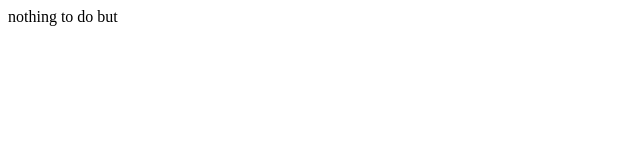
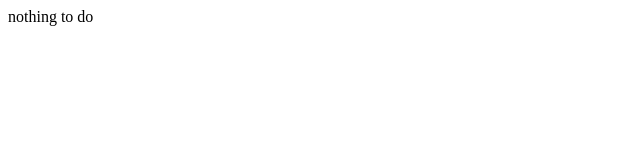
Before and after one commit to Cupdeep/Tutorial, a plain HTML site: page index.html in a window 1280 px wide. Shown: the full height of the page, 0-640 px from the left. Drawn offline with Linux system fonts and the light colour scheme.

Commit message:
Second initial commit

```diff
--- a/index.html
+++ b/index.html
@@ -1 +1 @@
-<html> nothing to do but </html>
+<html> nothing to do </html>
```
